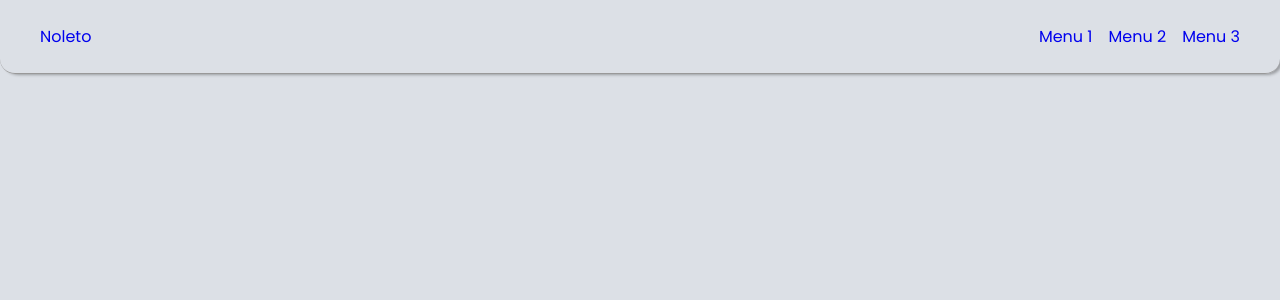
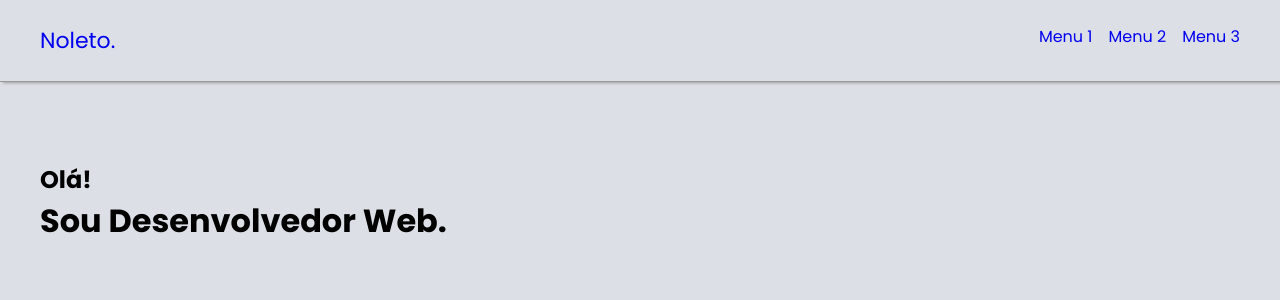
Before and after one commit to RNoleto/Portfolio2023-Vue3, a Vue app: page / in a window 1280 px wide. Shown: the top 300 px of the page. Built offline with nearby package versions, Linux system fonts and the light colour scheme.

Commit message:
iniciando banner na home

```diff
--- a/src/components/Navbar.vue
+++ b/src/components/Navbar.vue
@@ -1,7 +1,7 @@
 <template>
   <div class="header">
     <div class="container">
-      <router-link :to="{name: 'home'}">Noleto</router-link>
+      <router-link :to="{name: 'home'}"><span>Noleto.</span></router-link>
       <nav class="menu">
         <router-link :to="{name: 'home'}"><p>Menu 1</p></router-link>
         <router-link :to="{name: 'home'}"><p>Menu 2</p></router-link>
@@ -20,17 +20,20 @@ export default{
   width: 100%;
   padding: 1.5rem 0;
   border-bottom: 1px solid #999;
-  border-radius: 0 0 15px 15px;
   box-shadow: 3px 1px 3px rgba(0,0,0, .3);
   .container{
     display: flex;
     justify-content: space-between;
+    span{
+      font-size: 22px;
+    }
     .menu{
       display: flex;
       gap: 1rem;
       cursor: pointer;
+      font-size: 16px;
       p:hover{
-        color: blue;
+        color: var(--color2);
       }
     }
   }
--- a/src/global.scss
+++ b/src/global.scss
@@ -29,5 +29,4 @@ html {
   max-width: 1200px;
   margin: 0 auto;
   padding: 0 1rem;
-  overflow: hidden;
 }
--- a/src/views/Home.vue
+++ b/src/views/Home.vue
@@ -1,5 +1,12 @@
 <template>
-
+  <div class="container">
+    <div class="banner">
+      <div class="text">
+        <h2>Olá!</h2>
+        <h1>Sou Desenvolvedor Web.</h1>
+      </div>
+    </div>
+  </div>
 </template>
 
 <script>
@@ -8,5 +15,7 @@ export default{
 </script>
 
 <style lang="scss" scoped>
-
+.text{
+  padding: 5rem 0px;
+}
 </style>
```
